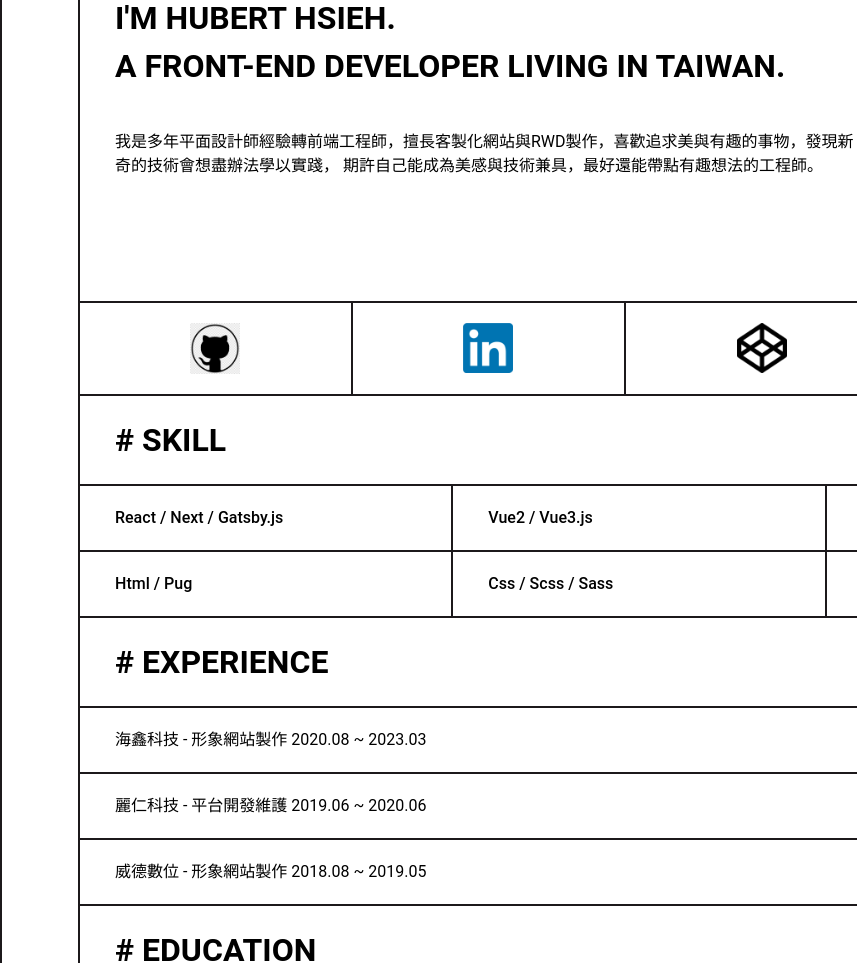
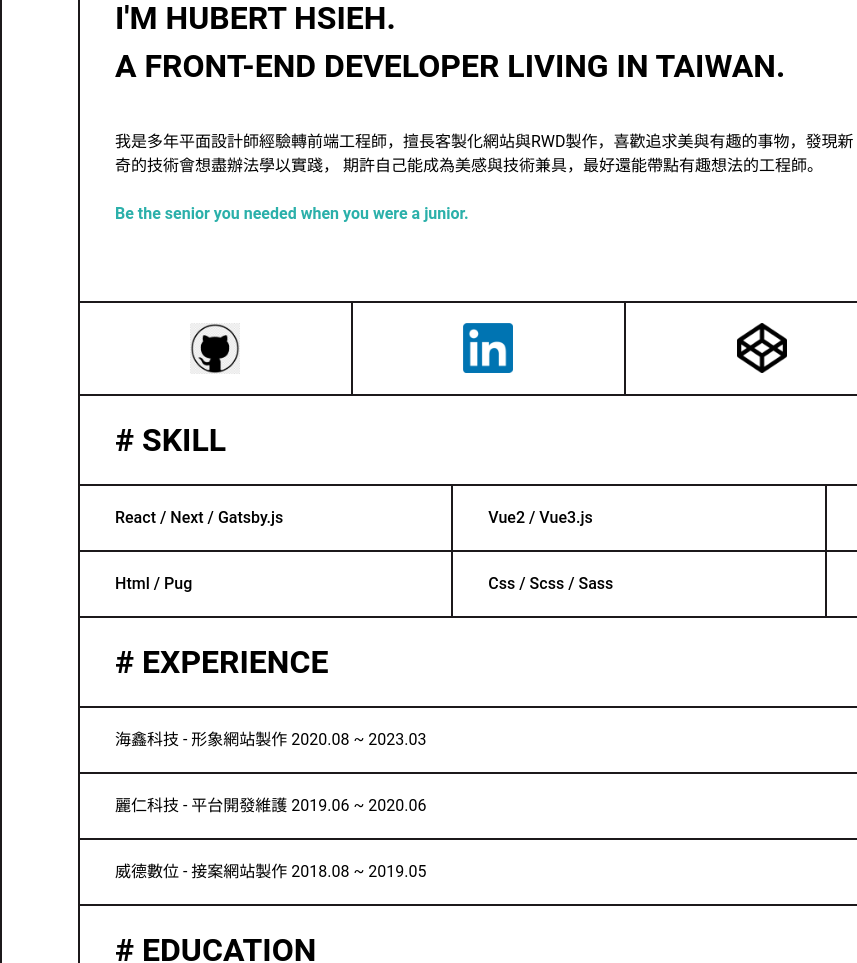
Before and after one commit to huberthsieh/personal-website, a Gatsby site: page / in a window 1280 px wide. Shown: the part 279-1242 px from the top of the page, 0-857 px from the left. Built offline with nearby package versions, Linux system fonts and the light colour scheme; Gatsby itself is replaced by a stand-in of ours.

Commit message:
fix/修正 套件版本更新

```diff
--- a/src/pages/index.js
+++ b/src/pages/index.js
@@ -21,19 +21,22 @@ const IndexPage = () => {
 
                                 <Text>
                                     我是多年平面設計師經驗轉前端工程師，擅長客製化網站與RWD製作，喜歡追求美與有趣的事物，發現新奇的技術會想盡辦法學以實踐， 期許自己能成為美感與技術兼具，最好還能帶點有趣想法的工程師。
+                                    <br/>
+                                    <br/>
+                                    <span>Be the senior you needed when you were a junior.</span>
                                 </Text>
 
                                 <IntroLinks>
                                     <LinkItem href="https://github.com/huberthsieh" target="_blank">
-                                        <StaticImage src="../images/github.png" alt="Github"/>
+                                        <StaticImage src="../images/github.png" alt="Github" />
                                     </LinkItem>
 
                                     <LinkItem href="https://www.linkedin.com/in/huberthsieh/" target="_blank">
-                                        <StaticImage src="../images/linkedin.png" alt="LinkedIn"/>
+                                        <StaticImage src="../images/linkedin.png" alt="LinkedIn" />
                                     </LinkItem>
 
                                     <LinkItem href="https://codepen.io/Yantsharn" target="_blank">
-                                        <StaticImage src="../images/codepen.png" alt="Codepen"/>
+                                        <StaticImage src="../images/codepen.png" alt="Codepen" />
                                     </LinkItem>
                                 </IntroLinks>
                             </IntroInfo>
@@ -61,7 +64,7 @@ const IndexPage = () => {
                         <ExperienceInner>
                             <ExperienceItem>海鑫科技 - 形象網站製作 2020.08 ~ 2023.03</ExperienceItem>
                             <ExperienceItem>麗仁科技 - 平台開發維護 2019.06 ~ 2020.06</ExperienceItem>
-                            <ExperienceItem>威德數位 - 形象網站製作 2018.08 ~ 2019.05</ExperienceItem>
+                            <ExperienceItem>威德數位 - 接案網站製作 2018.08 ~ 2019.05</ExperienceItem>
                         </ExperienceInner>
                     </Experience>
 
@@ -121,6 +124,11 @@ const Title = styled.h2`
 
 const Text = styled.p`
     padding: 20px 35px;
+
+    span {
+        color: ${props => props.theme.green};
+        font-weight: bold;
+    }
 `;
 
 const Intro = styled(Section)`
```
Also changed, not shown: package.json (+6 -6 lines), 1 other file.
